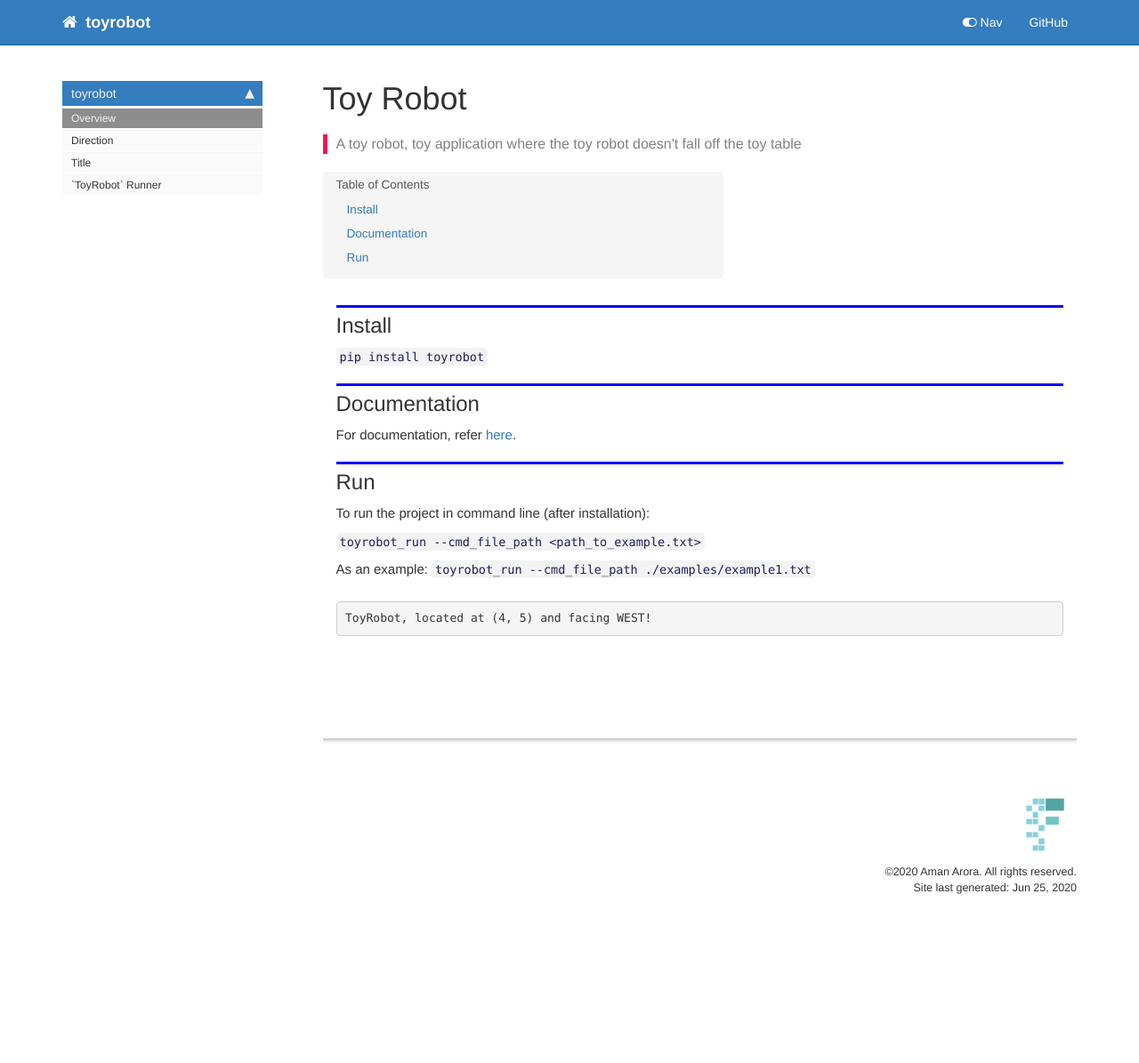
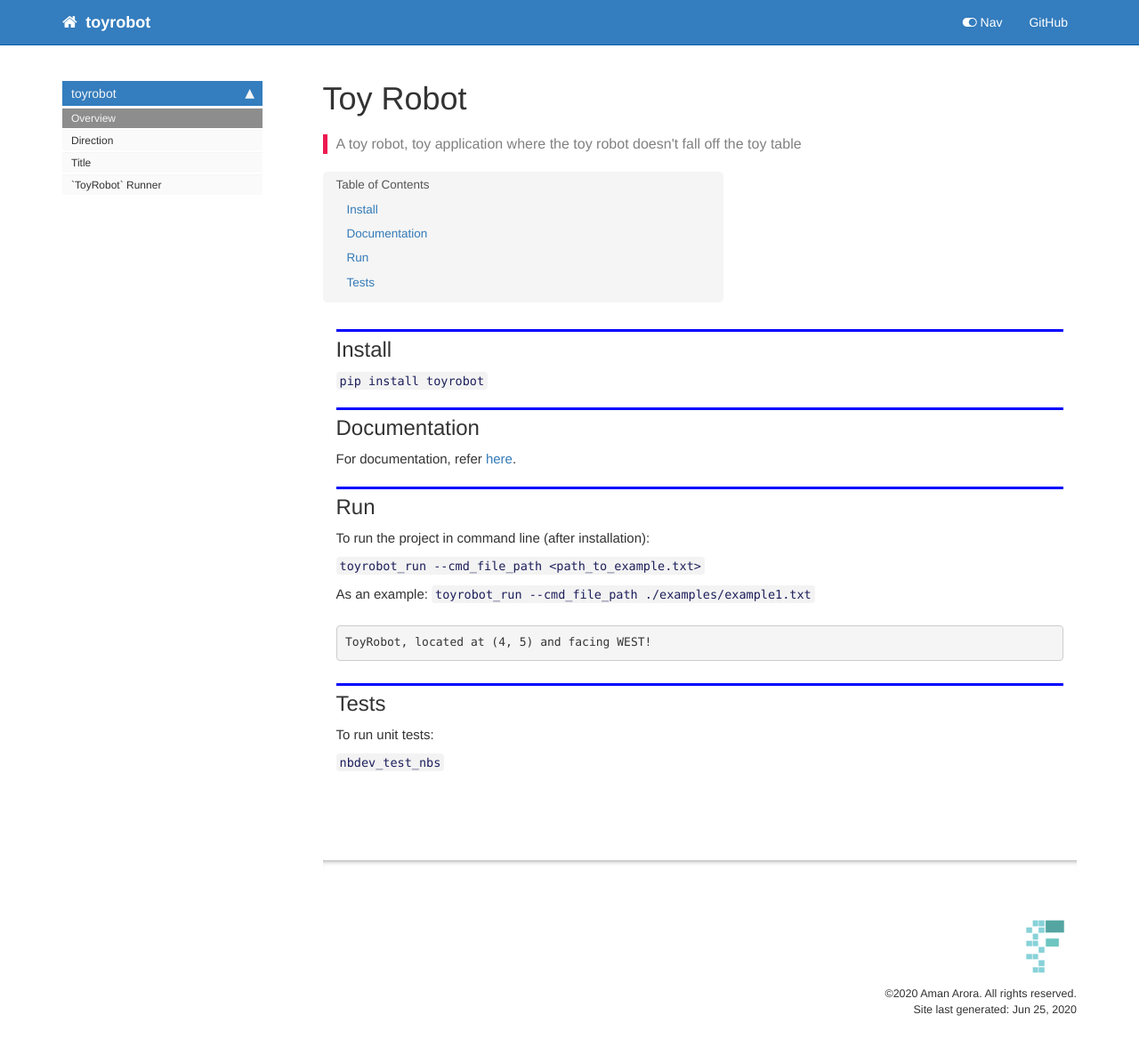
Before and after one commit to amaarora/toyrobot, a Jekyll site: the page built from docs/index.html, in a window 1280 px wide. Shown: the whole page at 89% size. Built offline with Jekyll 4.4.1, drawn with Linux system fonts in a browser that asks for light colours; nearby versions of some CDN libraries; comment, search, counter and statistics services are not loaded; before the commit the page ends 1058 px from its top, so only the background shows below that.

Commit message:
Update index page and add requirements

```diff
--- a/docs/index.html
+++ b/docs/index.html
@@ -73,5 +73,19 @@ summary: "A toy robot, toy application where the toy robot doesn't fall off the
 </div>
 </div>
 </div>
+<div class="cell border-box-sizing text_cell rendered"><div class="inner_cell">
+<div class="text_cell_render border-box-sizing rendered_html">
+<h2 id="Tests">Tests<a class="anchor-link" href="#Tests">&#182;</a></h2>
+</div>
+</div>
+</div>
+<div class="cell border-box-sizing text_cell rendered"><div class="inner_cell">
+<div class="text_cell_render border-box-sizing rendered_html">
+<p>To run unit tests:</p>
+<p><code>nbdev_test_nbs</code></p>
+
+</div>
+</div>
+</div>
     {% endraw %}
 </div>
--- a/toyrobot/__init__.py
+++ b/toyrobot/__init__.py
@@ -1 +1 @@
-__version__ = "0.0.6"
+__version__ = "0.0.7"
```
Also changed, not shown: README.md, 2 other files.
